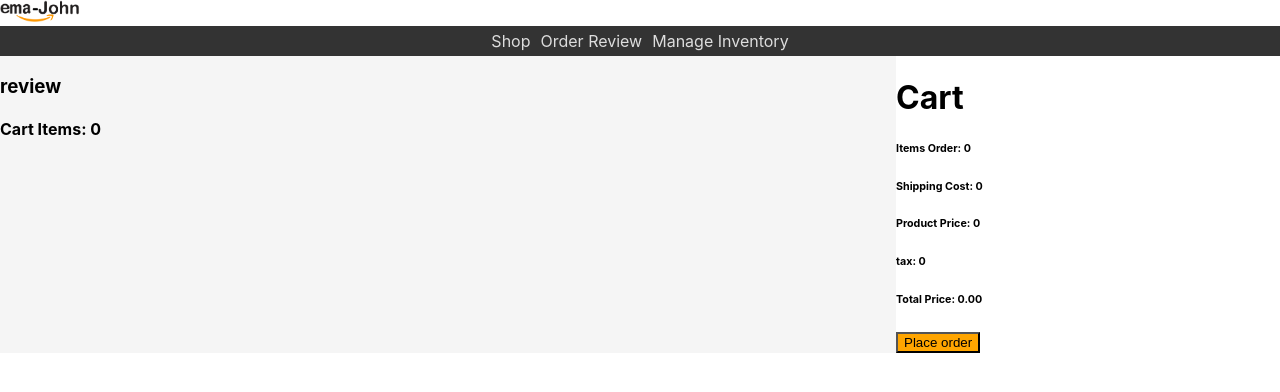
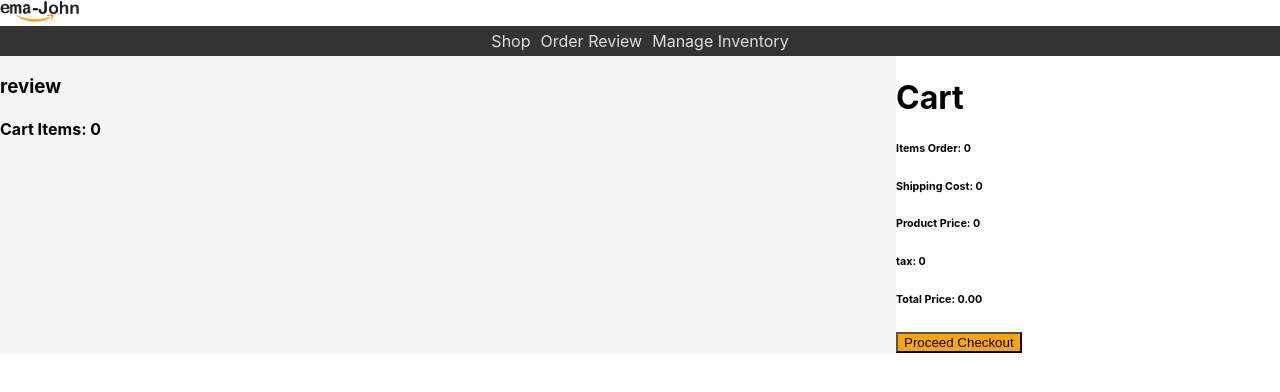
Before and after one commit to MituMariam/ema-john-simple, a React (Create React App) app: page /review in a window 1280 px wide. Shown: the top 392 px of the page. Built offline with nearby package versions, Linux system fonts and the light colour scheme.

Commit message:
firebase integretion,pg add

```diff
--- a/package.json
+++ b/package.json
@@ -6,6 +6,7 @@
     "@testing-library/jest-dom": "^5.11.9",
     "@testing-library/react": "^11.2.5",
     "@testing-library/user-event": "^12.7.3",
+    "firebase": "^8.4.2",
     "react": "^17.0.1",
     "react-dom": "^17.0.1",
     "react-router-dom": "^5.2.0",
--- a/src/App.js
+++ b/src/App.js
@@ -3,9 +3,11 @@ import { BrowserRouter as Router, Switch, Route, Link } from "react-router-dom";
 import "./App.css";
 import Header from "./components/Header/Header";
 import Inventory from "./components/Inventory/Inventory";
+import Login from "./components/Login/Login";
 import NotFound from "./components/Notfound/NotFound";
 import ProductDetail from "./components/ProductDetail/ProductDetail";
 import Review from "./components/Review/Review";
+import Shipment from "./components/Shipment/Shipment";
 import Shop from "./components/Shop/Shop";
 
 function App() {
@@ -25,6 +27,12 @@ function App() {
             <Route path="/manage_inventory">
               <Inventory></Inventory>
             </Route>
+            <Route path="/login">
+              <Login></Login>
+            </Route>
+            <Route path="/shipment">
+              <Shipment></Shipment>
+            </Route>
             <Route exact path="/">
               <Shop></Shop>
             </Route>
--- /dev/null
+++ b/src/components/Login/Login.js
@@ -0,0 +1,11 @@
+import React from 'react';
+
+const Login = () => {
+    return (
+        <div>
+              <h1>this is login</h1>
+        </div>
+    );
+};
+
+export default Login;
--- a/src/components/Review/Review.js
+++ b/src/components/Review/Review.js
@@ -6,6 +6,7 @@ import {removeFromDatabaseCart} from '../../utilities/databaseManager'
 import Cart from '../Cart/Cart';
 import ReviewItem from '../ReviewItem/ReviewItem';
 import happyImage from '../../images/giphy.gif'
+import { useHistory } from 'react-router';
 
 const Review = () => {
 
@@ -23,7 +24,13 @@ const Review = () => {
         // console.log(productKeys);
     }, [])
 
-
+const history = useHistory()
+    const handleProceedCheckout = () =>{
+        history.push('/shipment');
+        //   setCart([]);
+        //   setorderPlaced(true)
+        //   processOrder();
+        }
     const removeProduct = (productKey) => {
         console.log('remove clicked')
         const newCart = cart.filter(pd => pd.key !== productKey)
@@ -31,11 +38,7 @@ const Review = () => {
        removeFromDatabaseCart(productKey);
     };
 
-    const handlePlaceorder = () =>{
-      setCart([]);
-      setorderPlaced(true)
-      processOrder();
-    }
+
     let thanku;
     if(orderPlaced){
         thanku =  <img src={happyImage} alt=""/>
@@ -52,7 +55,7 @@ const Review = () => {
 
              <Cart cart={cart}>
 
-                     <button onClick={handlePlaceorder}>Place order</button>
+                     <button onClick={handleProceedCheckout}>Proceed Checkout</button>
 
              </Cart>
 
--- /dev/null
+++ b/src/components/Shipment/Shipment.js
@@ -0,0 +1,11 @@
+import React from 'react';
+
+const Shipment = () => {
+    return (
+        <div>
+            <h1>this is shipment</h1>
+        </div>
+    );
+};
+
+export default Shipment;
```
Also changed, not shown: 1 other file (tests, documents, lock files or other folders).
